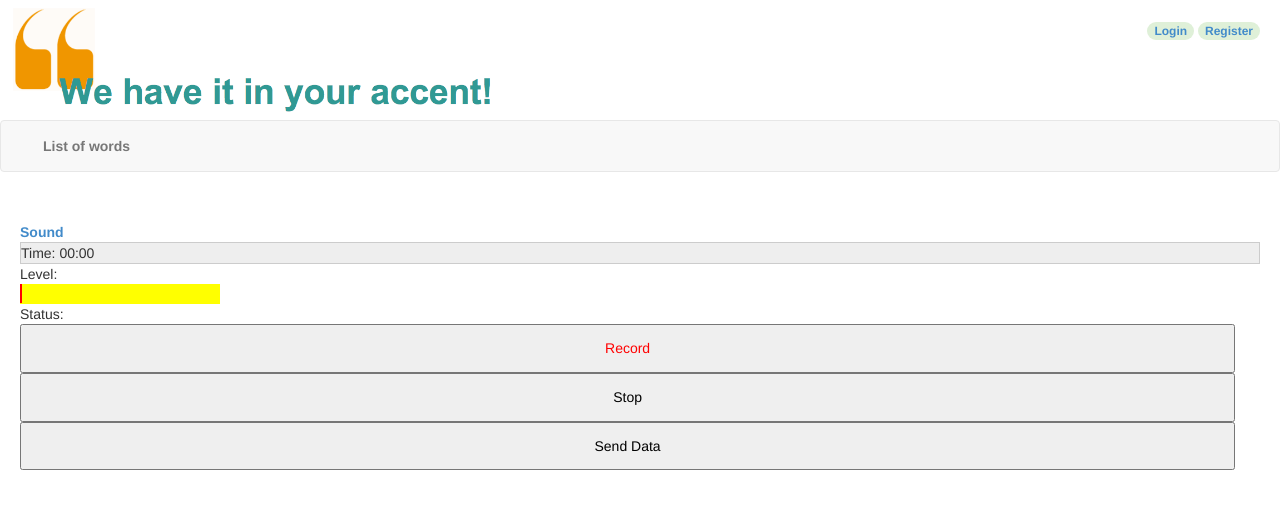
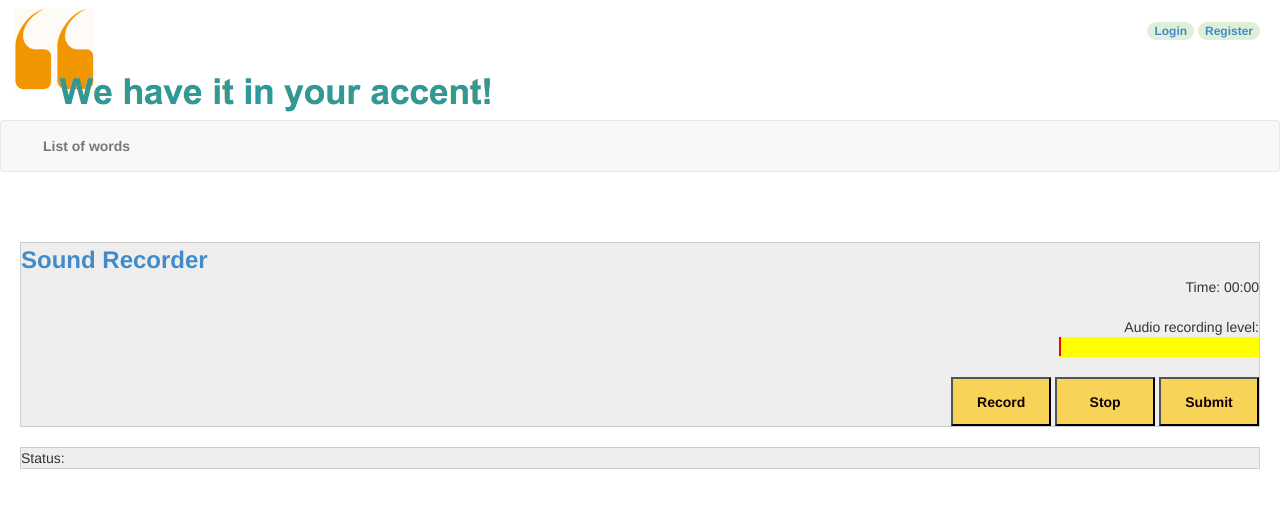
Before and after one commit to fred075/-whiiya, a CakePHP app: the page made by app/View/Words/details.ctp in a window 1280 px wide. Shown: the top 509 px of the page. Run offline with PHP 8.4 and a stand-in for CakePHP, Linux system fonts and the light colour scheme; the template is opened without the code that fills it, so the values that code supplies are empty; some libraries are stand-ins or nearby versions.

Commit message:
Redesigned layout and recording buttons.

```diff
--- a/app/View/Words/details.ctp
+++ b/app/View/Words/details.ctp
@@ -3,10 +3,20 @@
 <? echo $this->Html->script('rating/rating.js', true);?>
 <? echo $this->Html->css('../js/rating/rating.js.css', true);?>
 
+<style type="text/css">
 
+/* CSS */
+.btnExample {
+  color: #100;
+  background: #F7D358;
+  font-weight: bold;
+}
 
-
-
+.btnExample:hover {
+  color: #FFF;
+  background: #900;
+}
+</style>
    <script>
 
    $.jRecorder(
@@ -118,37 +128,40 @@ foreach($word['Audio1'] as $k => $v) {
 }
 
 ?>
+<br />
 <?php if (empty($word['Audio1']) ) { ?>
-<a href='fsefs' >Sound</a>
+
 
 
 <div style="background-color: #eeeeee;border:1px solid #cccccc">
 
-  Time: <span id="time">00:00</span>
+  <a href=''><font size="5">Sound Recorder</font></a>
+  <div align="right">
+  		Time: <span id="time">00:00</span>
+  </div>
+  <br/>
+  <div align="right">
+ 		Audio recording level: <span id="level"></span>
+ 		<div id="levelbase" style="height:20px;width:200px;background-color:#ffff00; align:left;text-align:left;">
+  		<div id="levelbar" style="height:19px;width:2px;background-color:red"></div>
+  		</div>
+  </div>
+  <br />
+  <div align="right">
+  <input type="button" class="btnExample" id="record" value="Record" style="width:100px;">
 
+  <input type="button" class="btnExample" id="stop" value="Stop" style="width:100px;">
+
+   <input type="button" class="btnExample" id="send" value="Submit" style="width:100px;">
+   </div>
 </div>
 
 
-<div>
-  Level: <span id="level"></span>
-</div>
 
-<div id="levelbase" style="width:200px;height:20px;background-color:#ffff00">
-
-  <div id="levelbar" style="height:19px; width:2px;background-color:red"></div>
-
-</div>
-
-<div>
-Status: <span id="status"></status>
-</div>
-
-<div>
-<input type="button" id="record" value="Record" style="color:red">
-
-<input type="button" id="stop" value="Stop">
-
-<input type="button" id="send" value="Send Data">
+<br />
+<div style="background-color: #eeeeee;border:1px solid #cccccc">
+  Status: <span id="status"></status>
+  <br />
 </div>
 
 <?php } ?>
@@ -248,9 +261,8 @@ Status: <span id="status"></status>
                     }
                     else
                     {
-                      $('#levelbar').css("width", (level * 2)+ "px");
+                         $('#levelbar').css("width", (level * 2)+ "px");
                     }
-
 
                   }
 
```
